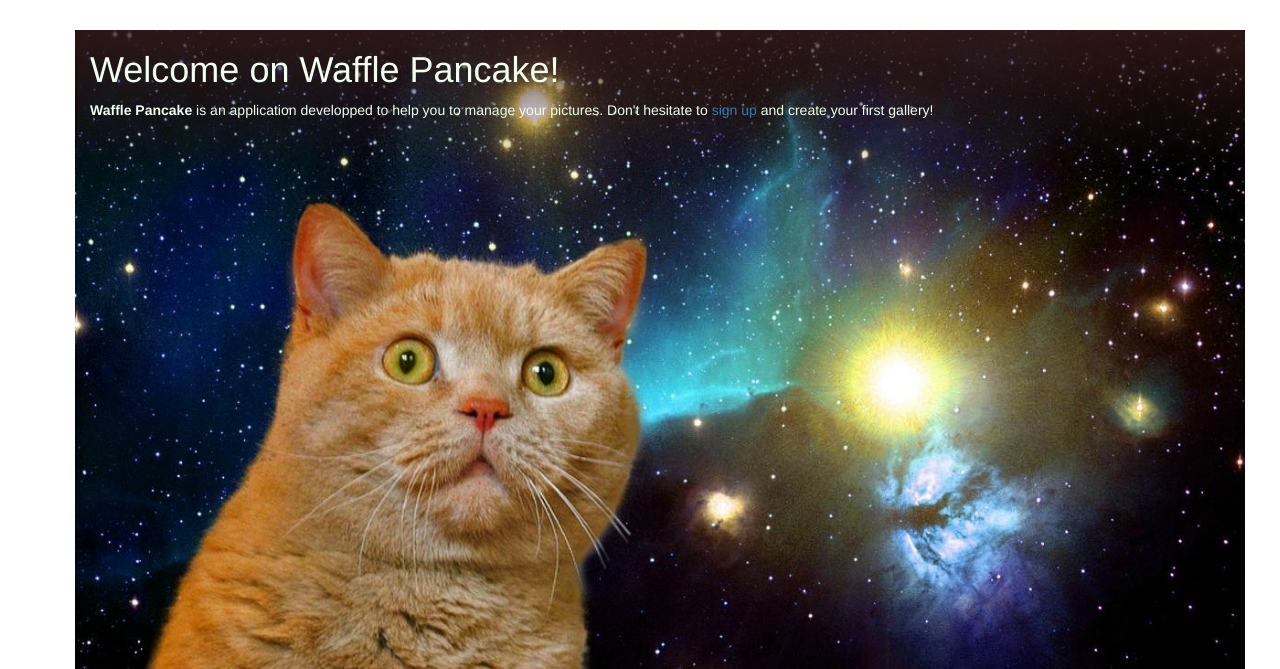
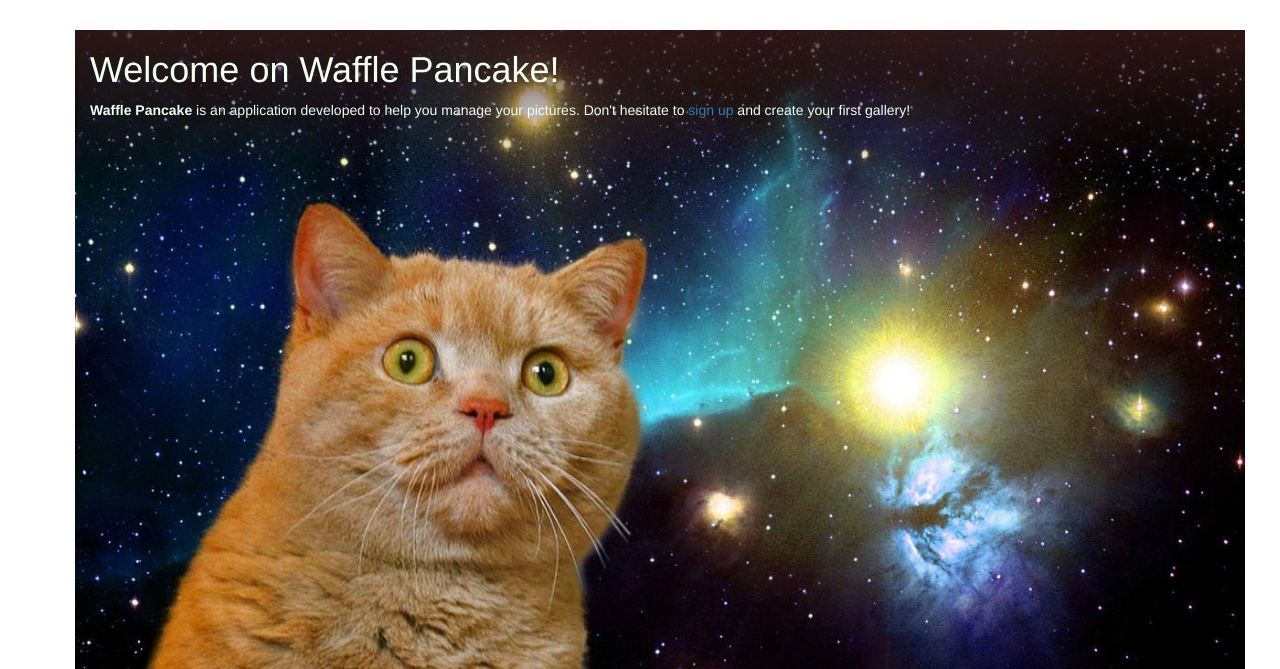
Before and after one commit to HE-Arc/WafflePancake-Studios, a Django app: page / in a window 1280 px wide. Shown: the part 51-720 px from the top of the page. Run offline with Django 3.2, Linux system fonts and the light colour scheme; some libraries are stand-ins or nearby versions.

Commit message:
give me a break

```diff
--- a/shinywaffle/shinywaffle/templates/pages/about.html
+++ b/shinywaffle/shinywaffle/templates/pages/about.html
@@ -5,8 +5,8 @@
             <h1 class="container">Welcome on Waffle Pancake!</h1>
             <div class="col-md-12">
                 <p>
-                    <strong>Waffle Pancake</strong> is an application developped to help
-                    you to manage your pictures.
+                    <strong>Waffle Pancake</strong> is an application developed to help
+                    you manage your pictures.
                     Don't hesitate to <a href="{% url 'account_signup' %}">sign up</a> and create your first gallery!
                 </p>
             </div>
```
